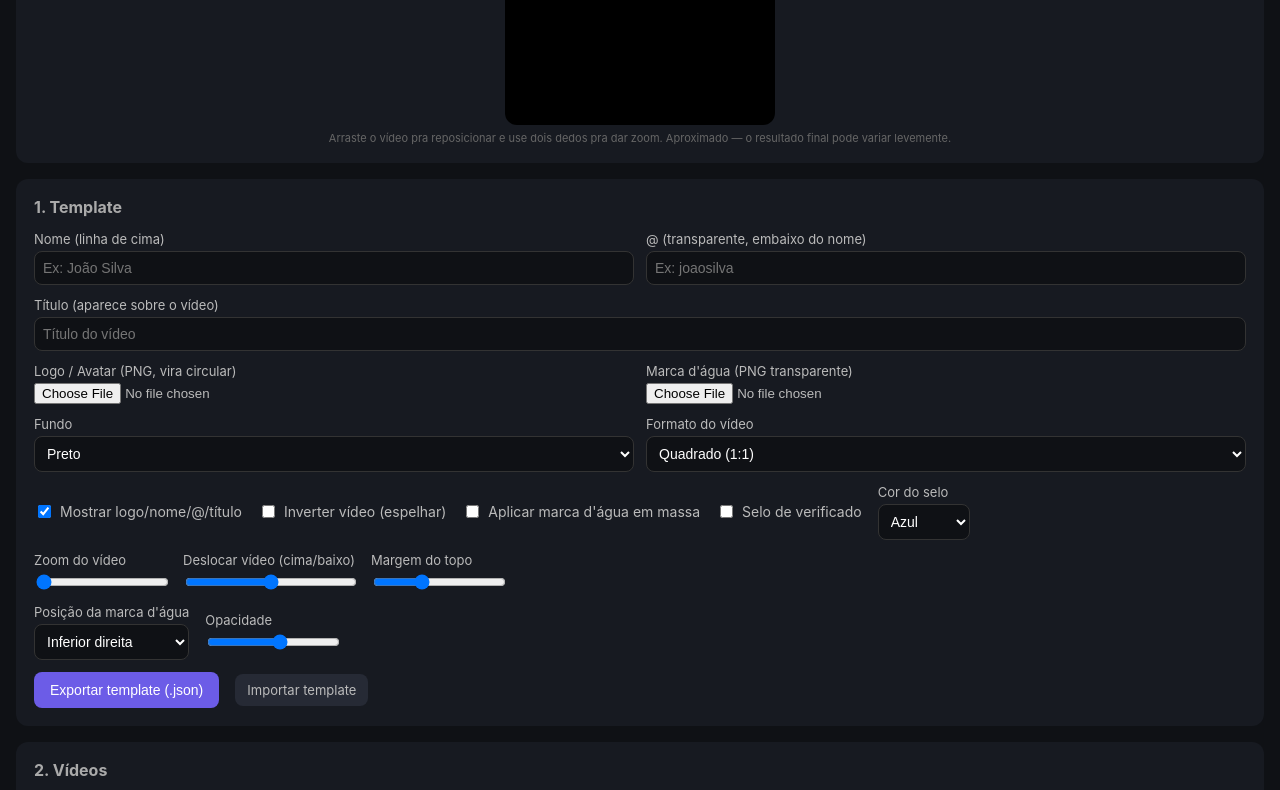
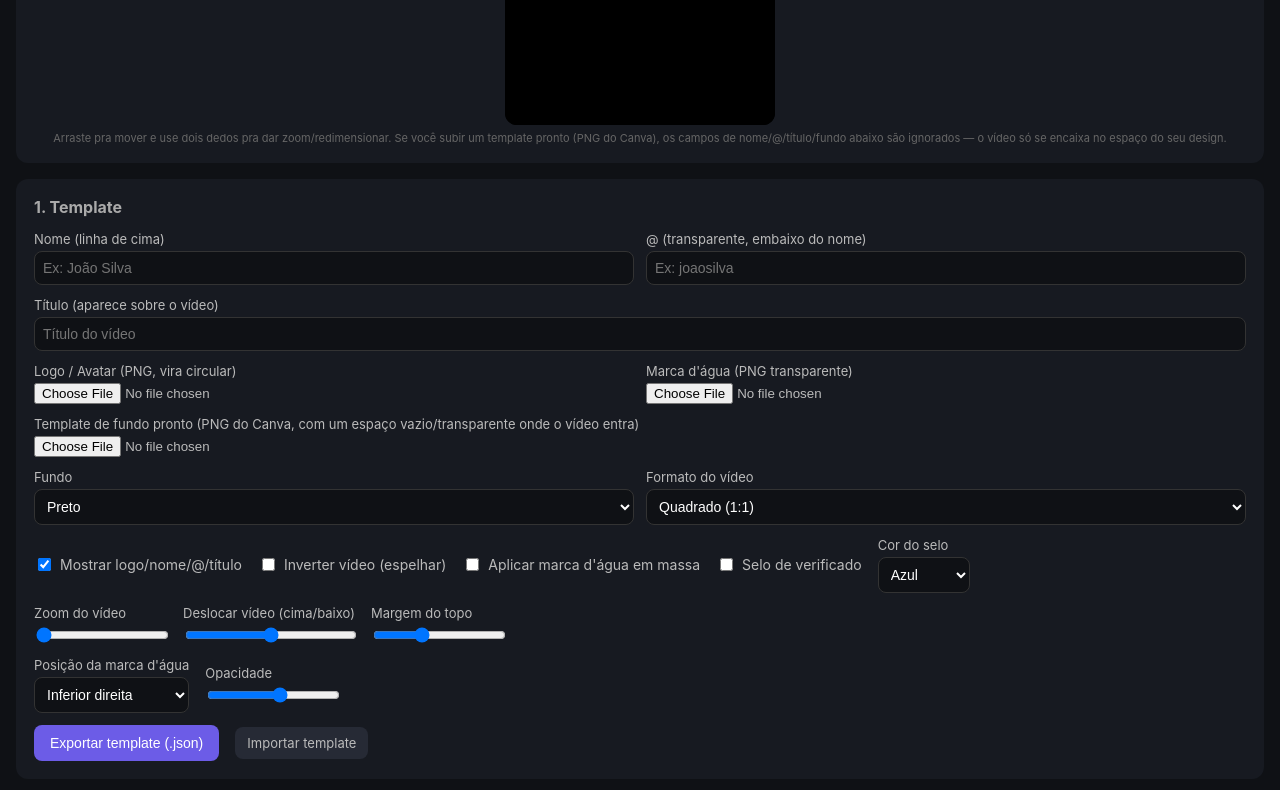
Before and after one commit to Vesika12345/escalax, a website: page public/index.html in a window 1280 px wide. Shown: the part 512-1302 px from the top of the page. Drawn offline with Linux system fonts and the light colour scheme.

Commit message:
Update index.html

```diff
--- a/public/index.html
+++ b/public/index.html
@@ -19,7 +19,7 @@
         <canvas id="previewCanvas" width="270" height="480"></canvas>
         <video id="previewVideo" muted loop playsinline style="position:absolute;width:1px;height:1px;opacity:0;pointer-events:none;"></video>
       </div>
-      <p class="hint">Arraste o vídeo pra reposicionar e use dois dedos pra dar zoom. Aproximado — o resultado final pode variar levemente.</p>
+      <p class="hint">Arraste pra mover e use dois dedos pra dar zoom/redimensionar. Se você subir um template pronto (PNG do Canva), os campos de nome/@/título/fundo abaixo são ignorados — o vídeo só se encaixa no espaço do seu design.</p>
     </section>
 
     <section class="card">
@@ -39,6 +39,9 @@
         </label>
         <label>Marca d'água (PNG transparente)
           <input id="wmFile" type="file" accept="image/png" />
+        </label>
+        <label class="full">Template de fundo pronto (PNG do Canva, com um espaço vazio/transparente onde o vídeo entra)
+          <input id="templateBgFile" type="file" accept="image/png,image/jpeg" />
         </label>
         <label>Fundo
           <select id="pageBackground">
```
